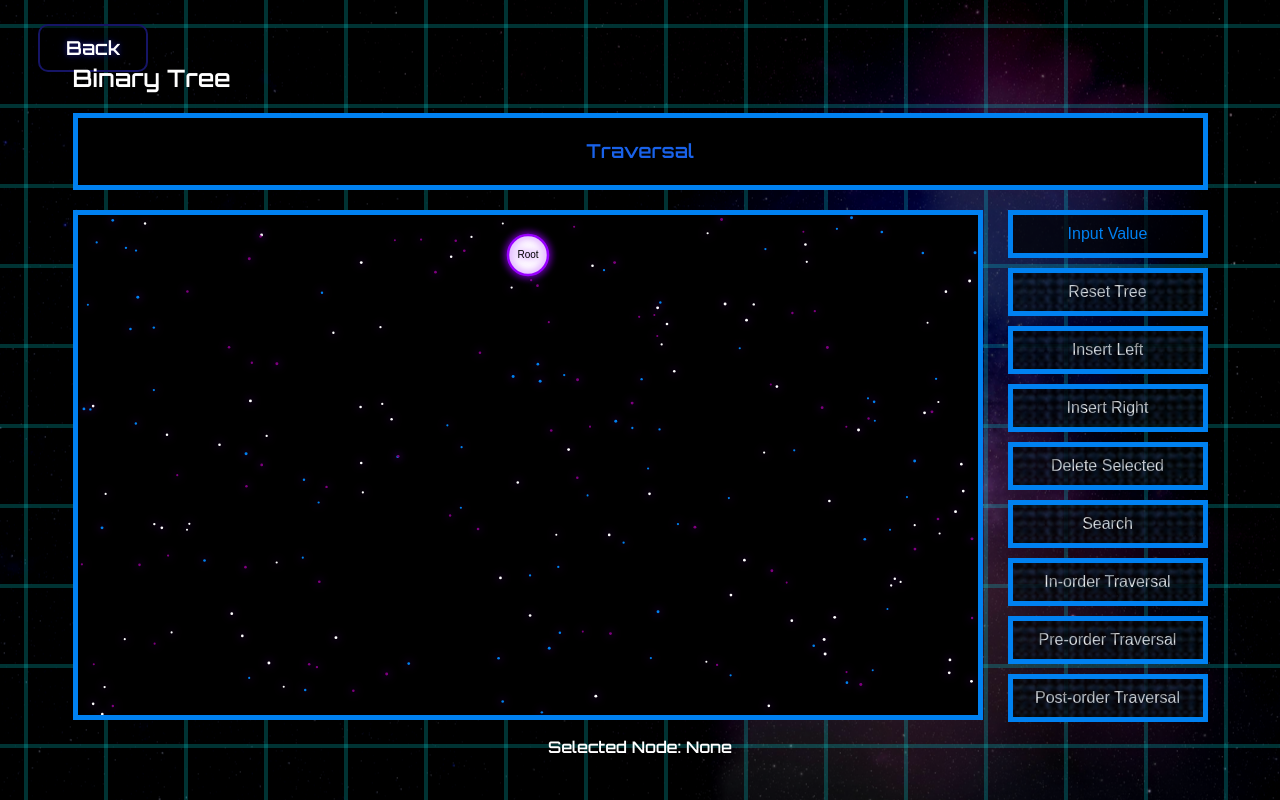
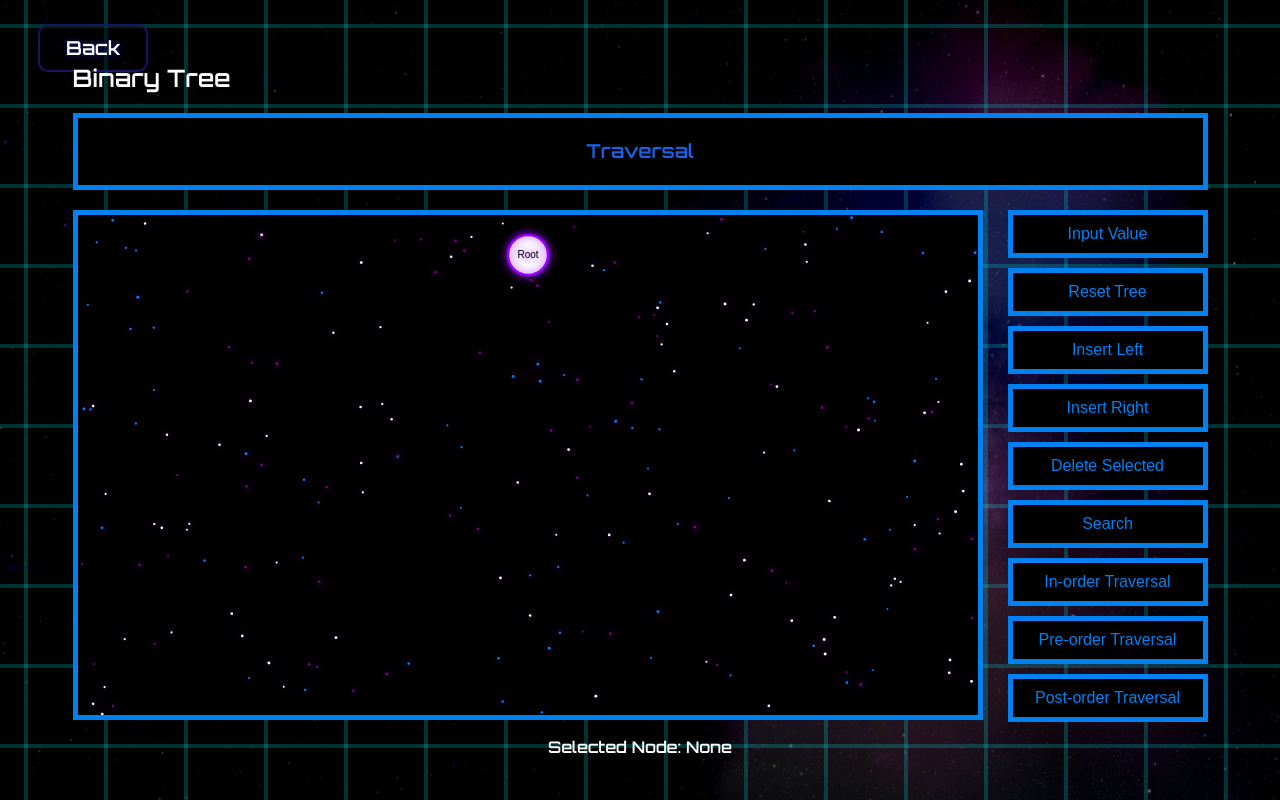
Before and after one commit to We-Do-Not-Belong-In-This-Organization/wdnbits_portfolio, a Flask app: page /binarytree in a window 1280 px wide. Run offline with Flask 3, Linux system fonts and the light colour scheme.

Commit message:
Fix: Removed "force field" and re-applied old design for buttons on BT/BST

```diff
--- a/static/js/binary-tree.js
+++ b/static/js/binary-tree.js
@@ -47,6 +47,7 @@ function drawDots() {
     for (let d of dots) {
         ctx.beginPath();
         ctx.arc(d.x, d.y, d.size, 0, Math.PI * 2);
+
         ctx.fillStyle = d.color;
         ctx.fill();
     }
--- a/static/styles.css
+++ b/static/styles.css
@@ -1061,33 +1061,6 @@ footer .loading { text-align: center; font-size: 2.5rem; font-style:bold; color:
         filter 0.3s;
 }
 
-/* Floating dots pseudo-element */
-.binary-tree-buttons button::before {
-    content: "";
-    position: absolute;
-    inset: 0;
-    background:
-        radial-gradient(circle, rgb(0, 0, 0) 0px, transparent 6px),
-        radial-gradient(circle, #031d33 0px, transparent 6px),
-        radial-gradient(circle, #2c4675 0px, transparent 6px),
-        radial-gradient(circle, rgb(38, 58, 95) 0px, transparent 4px),
-        radial-gradient(circle, #294d5a 0px, transparent 5px);
-    background-size: 12px 12px, 14px 14px, 16px 16px, 8px 8px, 10px 10px;
-    animation:
-        floatDots1 8s linear infinite,
-        floatDots2 12s linear infinite,
-        floatDots3 16s linear infinite,
-        floatDots4 10s linear infinite,
-        floatDots5 14s linear infinite;
-    opacity: 0.5;
-    z-index: 0;
-}
-
-/* Ensure button content stays above the floating dots */
-.binary-tree-buttons button > * {
-    position: relative;
-    z-index: 2;
-}
 
 /* HOVER — NEON GLOW */
 .binary-tree-buttons button:hover {
@@ -1111,28 +1084,66 @@ footer .loading { text-align: center; font-size: 2.5rem; font-style:bold; color:
     box-shadow: none;
 }
 
-/* Floating dots animations with random-like movement */
-@keyframes floatDots1 {
-    0%   { background-position: 0 0, 0 0, 0 0, 0 0, 0 0; }
-    100% { background-position: 150px 120px, -80px 100px, 200px -50px, -50px 80px, 100px -120px; }
+/* Selected node label */
+#selectedDisplay {
+    margin-top: 15px;
+    font-weight: bold;
+    text-align: center;
 }
-@keyframes floatDots2 {
-    0%   { background-position: 0 0, 0 0, 0 0, 0 0, 0 0; }
-    100% { background-position: -100px 150px, 120px -100px, -150px 80px, 100px 120px, -80px -150px; }
-}
-@keyframes floatDots3 {
-    0%   { background-position: 0 0, 0 0, 0 0, 0 0, 0 0; }
-    100% { background-position: 200px -150px, -120px 200px, 150px 100px, -100px -80px, 80px 150px; }
-}
-@keyframes floatDots4 {
-    0%   { background-position: 0 0, 0 0, 0 0, 0 0, 0 0; }
-    100% { background-position: 180px 100px, -90px -150px, 120px 130px, -140px 50px, 100px -90px; }
-}
-@keyframes floatDots5 {
-    0%   { background-position: 0 0, 0 0, 0 0, 0 0, 0 0; }
-    100% { background-position: -130px 120px, 100px -110px, -150px 140px, 120px 80px, -100px -100px; }
+/* Traversal text above canvas */
+.traversal-display {
+    margin-bottom: 10px;
+    font-size: 1.2rem;
+    color: #0081f1;
+    text-align: center;
+    border: #0081f1 5px solid;
 }
 
+/* FLEX: canvas left, buttons right */
+.bt-flex {
+    display: flex;
+    justify-content: center;
+    align-items: flex-start;
+    gap: 25px;
+    margin-top: 10px;
+}
+
+/* Canvas center + styling */
+#treeCanvas {
+    border: 5px solid #0081f1;
+    background: #000000;
+}
+
+/* Buttons container */
+.binary-tree-buttons {
+    display: flex;
+    flex-direction: column;
+    gap: 10px;
+    width: 200px;
+}
+
+/* Button + input styling */
+.binary-tree-buttons input,
+.binary-tree-buttons button {
+    padding: 10px;
+    font-size: 1rem;
+    color:#0081f1;
+    cursor: pointer;
+    border: #0081f1 5px solid;
+    background-color: #000000;
+    transition: background-color 0.2s, color 0.4s;
+}
+
+
+  .binary-tree-buttons button:hover {
+    background-color:#0081f1;
+    color:  rgb(0, 0, 0)
+
+  }
+  .binary-tree-buttons button:active{
+    background-color: rgb(0, 0, 0);
+    color:#0081f1;
+}
 
 /* Selected node label */
 #selectedDisplay {
```
